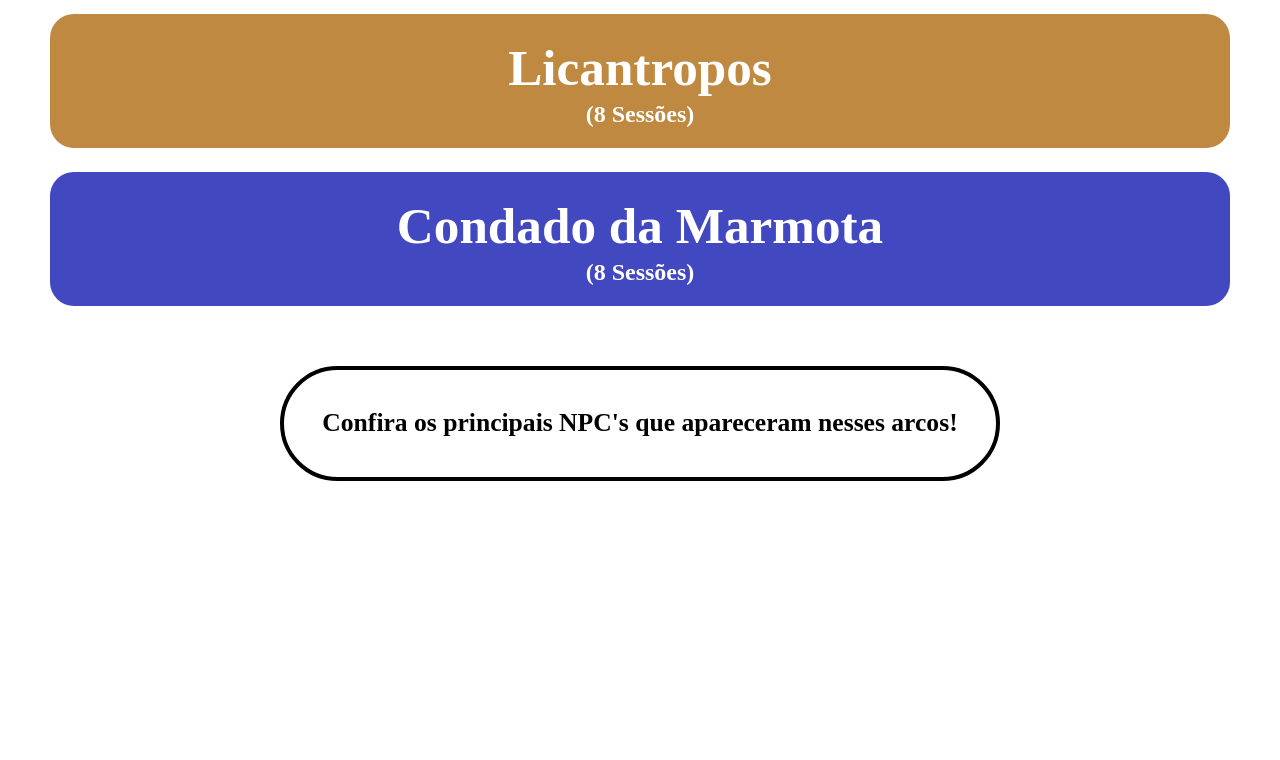
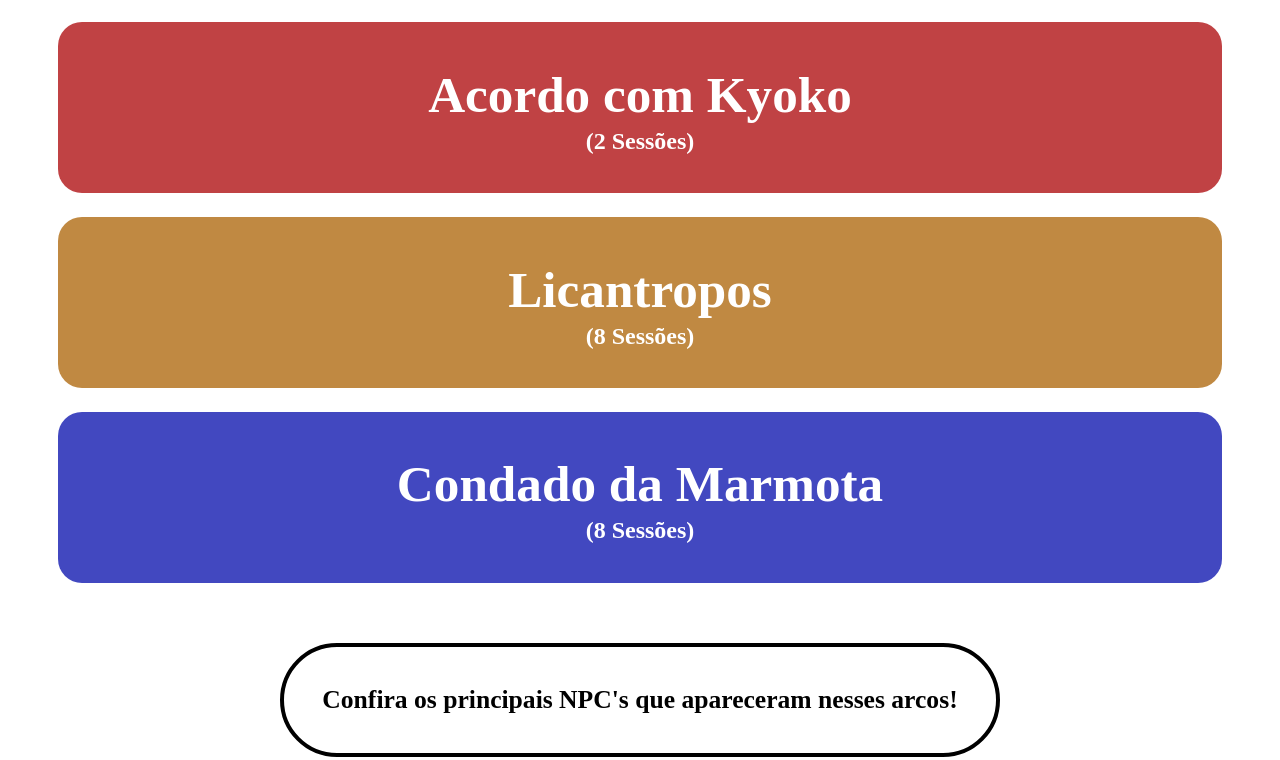
Before and after one commit to viniciusmoder/oscarnight, a plain HTML site: page arcos.html in a window 1280 px wide. Shown: the part 826-1586 px from the top of the page. Before the commit the page ends 1367 px from the top, so only its background shows below. Drawn offline with Linux system fonts and the light colour scheme.

Commit message:
ajustes de aparência, título e margin

```diff
--- a/arcos.html
+++ b/arcos.html
@@ -2,12 +2,11 @@
 <html>
 <head>
 <style>
-body {
-	margin: 50px;
-    }
+.tudo {
+	padding: clamp(16px, 5vw, 50px);
+}
 .grid{
 	display: grid;
-    /*grid-template-columns: 50% 50%;*/
     gap: 24px;
     }
 .arco {
@@ -20,7 +19,6 @@
     color: #ffffff;
     text-align: center;
 	font-size: clamp(1rem, 4vw, 6rem);
-    /*text-decoration: underline;*/
     margin: 4px;
     font-family: bebas neue;
     }
@@ -36,8 +34,15 @@
     text-align: center;
     font-family: roboto;
     }
-.card { padding:20px; padding-right: 50px; padding-left: 50px; border-radius:24px; transition: box-shadow 0.3s ease, transform 0.3s ease;/*margin:auto;*/}
-.card:hover {  box-shadow: 0 16px 40px rgba(0, 0, 0, 0.75); transform: translateY(-6px);}
+.card {
+	padding: clamp(1rem, 3vw, 3rem);
+	border-radius:24px;
+	transition: box-shadow 0.3s ease, transform 0.3s ease;
+}
+.card:hover {
+	box-shadow: 0 16px 40px rgba(0, 0, 0, 0.75);
+	transform: translateY(-6px);
+}
 .troca {
 	font-family: montserrat;
 	font-weight: bold;
@@ -58,9 +63,6 @@
 	background-color: black;
 	color: white;
 }
-/*.baixo:hover .troca {
-	color: white;
-}*/
 .texto {
   max-height: 0;
   overflow: hidden;
@@ -79,6 +81,7 @@
 </style>
 </head>
 <body>
+<main class="tudo">
 <h3 class=arco>Resumo dos Arcos <br> (Sessões 98~135)</h1>
 <div class="grid">
 	<details class="card" style="background-color: #c0429f;">
@@ -142,5 +145,6 @@
 	<!--<a href="Personagens.html" target="_blank" class="troca">Confira os principais NPC's que apareceram nesses arcos!</a>-->
 </div>
 </a>
+</main>
 </body>
 </html>
```
Also changed, not shown: Personagens.html (+14 -7 lines).
